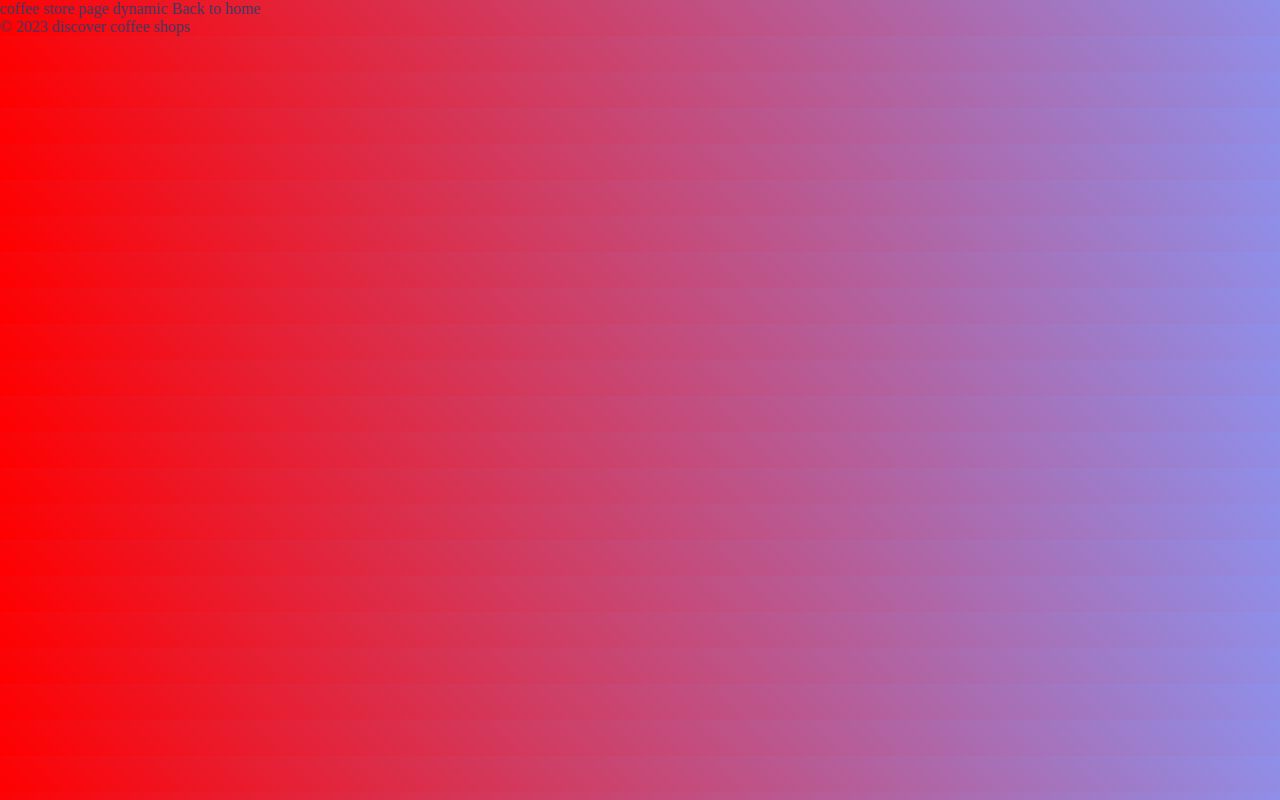
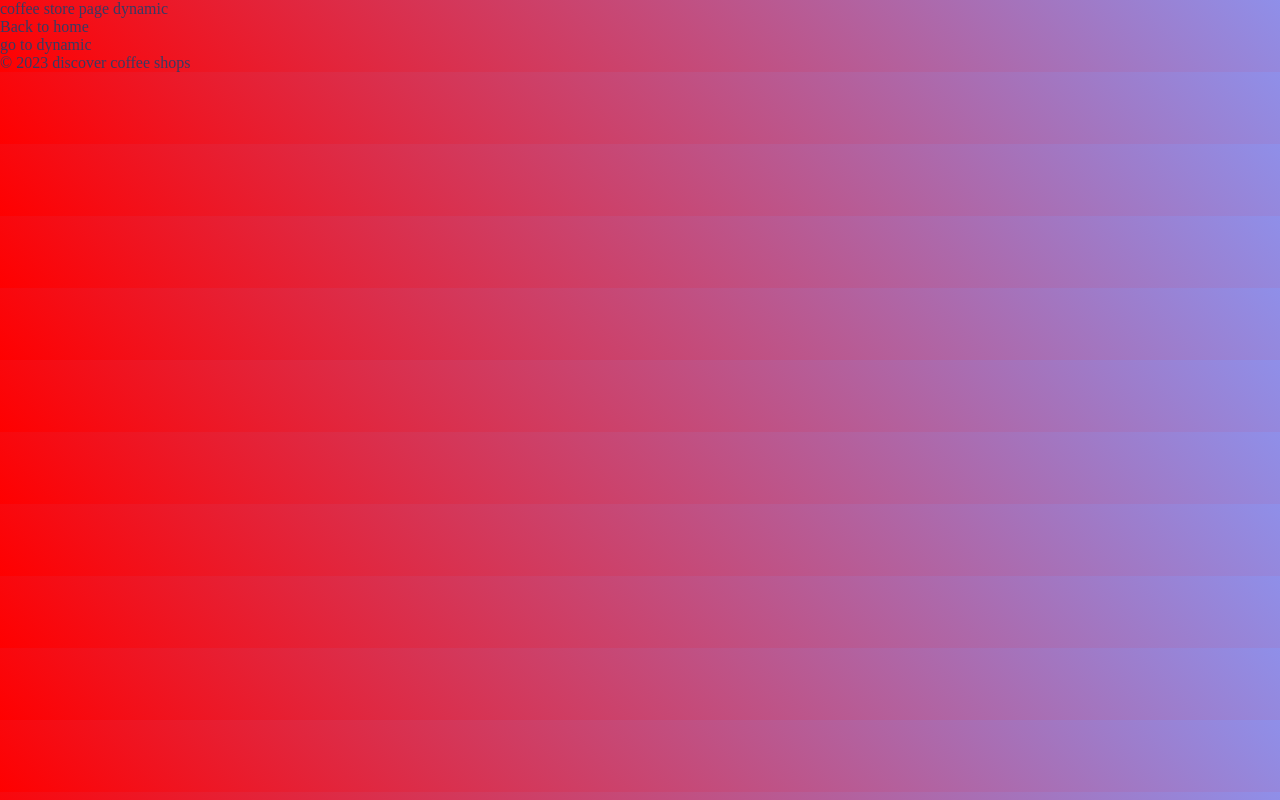
Before and after one commit to joeban0608/ZTM-discover-coffe-shops, a Next.js app: page /coffee-store/dynamic in a window 1280 px wide. Built offline with nearby package versions, Linux system fonts and the light colour scheme.

Commit message:
- add dynamic page

```diff
--- a/pages/coffee-store/[id].tsx
+++ b/pages/coffee-store/[id].tsx
@@ -10,8 +10,13 @@ const coffeeStore = () => {
     <div>
       coffee store page {query.id}
       {/* scroll true, link to page and up to top */}
+      <br />
       <Link href="/" legacyBehavior scroll={true}>
         <a> Back to home</a>
+      </Link>
+      <br />
+      <Link href="/coffee-store/dynamic" legacyBehavior scroll={true}>
+        <a> go to dynamic</a>
       </Link>
     </div>
   );
```
